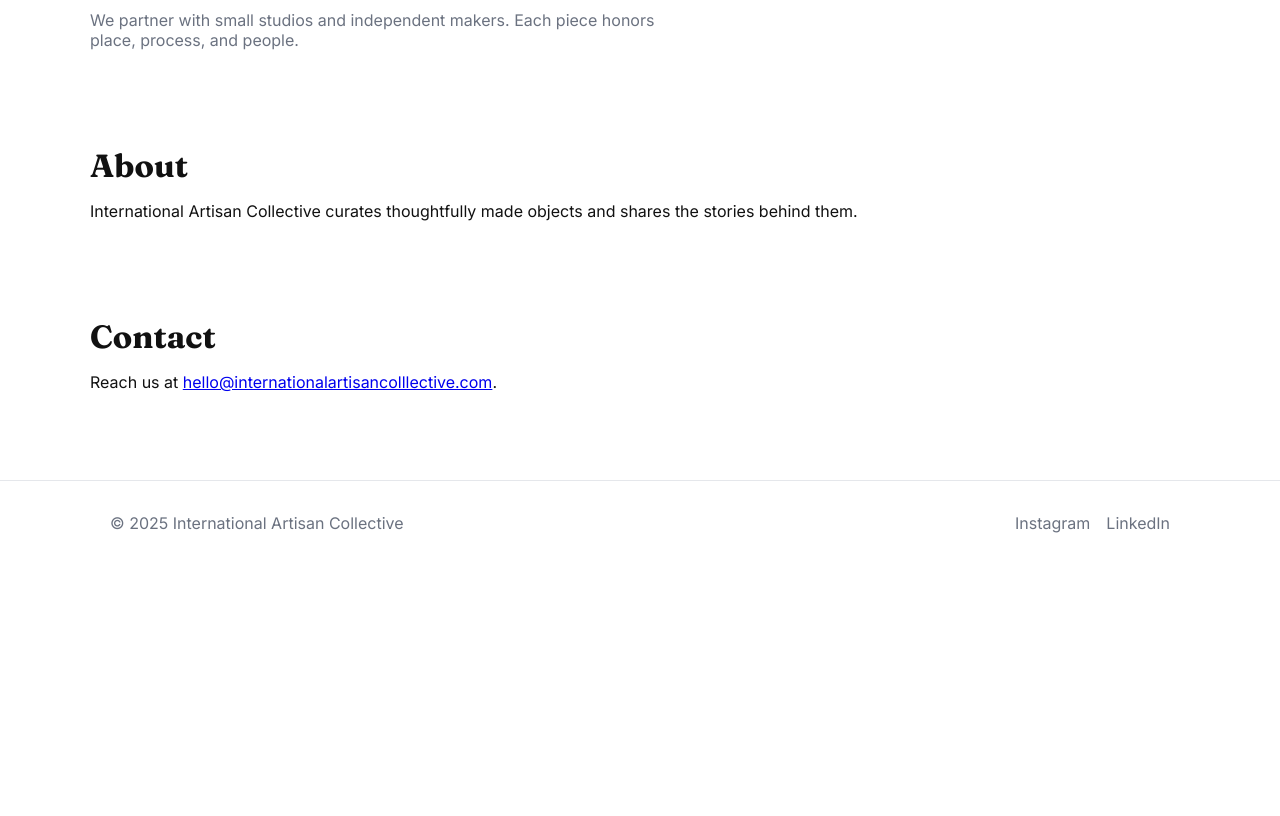
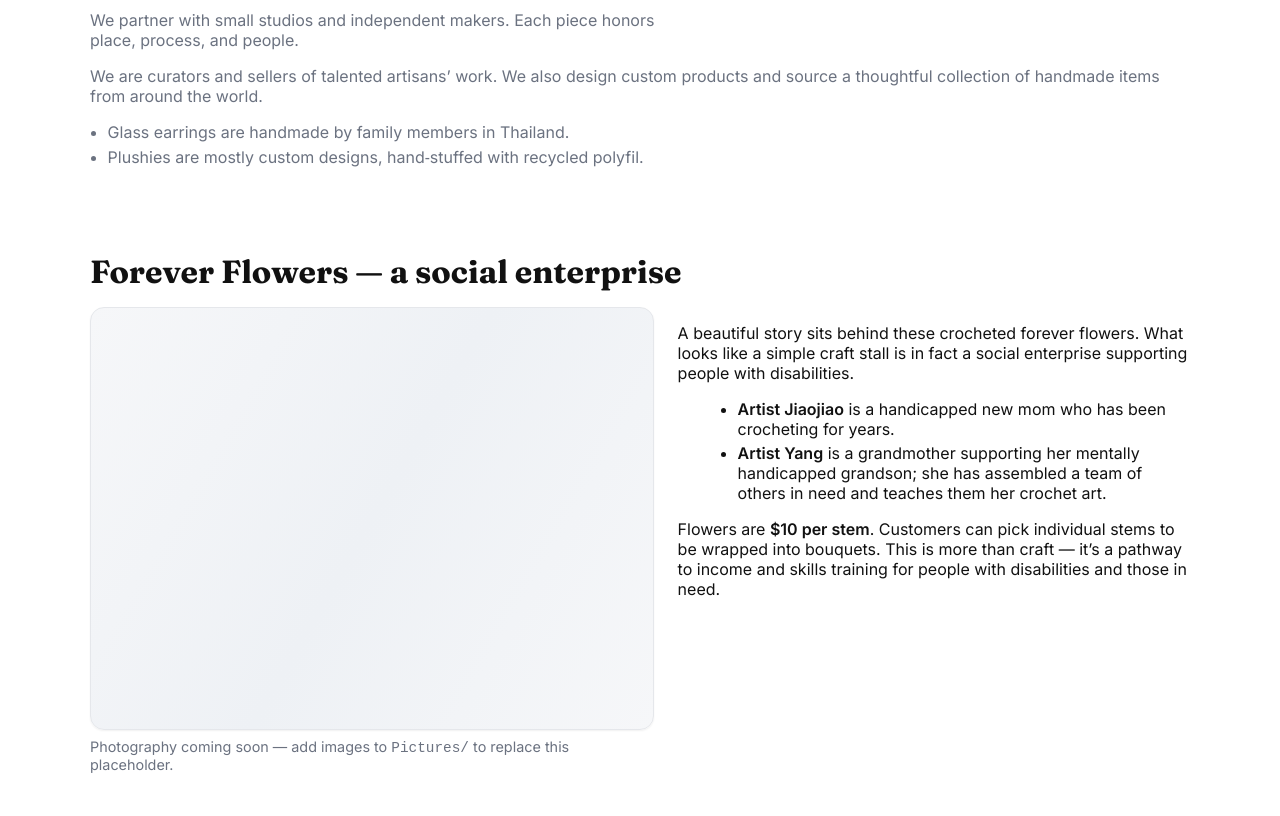
Before and after one commit to akaDennis/international-artisan-collective, a plain HTML site: page index.html in a window 1280 px wide. Shown: the part 1160-1976 px from the top of the page. Before the commit the page ends 1725 px from the top, so only its background shows below. Drawn offline with Linux system fonts and the light colour scheme.

Commit message:
Content: add Forever Flowers social enterprise story, enrich Artists details, add Pictures/ folder; styles for story layout

```diff
--- a/assets/styles.css
+++ b/assets/styles.css
@@ -37,6 +37,9 @@ body { margin: 0; font-family: Inter, ui-sans-serif, system-ui, -apple-system, S
 .section-header h2 { font-family: "Fraunces", ui-serif, Georgia, serif; font-size: clamp(1.5rem, 2.5vw, 2rem); margin: 0; }
 .section-header .link { color: var(--muted); text-decoration: none; font-weight: 600; }
 .section-header .link:hover { color: var(--text); text-decoration: underline; text-underline-offset: 3px; }
+.artist-notes { margin-top: .5rem; color: var(--muted); }
+.artist-notes ul { margin: .5rem 0 0; padding-left: 1.1rem; }
+.artist-notes li { margin: .25rem 0; }
 
 .grid { display: grid; grid-template-columns: repeat(auto-fit, minmax(220px, 1fr)); gap: 1rem; }
 .card { border: 1px solid var(--border); background: #fff; border-radius: var(--radius); overflow: hidden; box-shadow: var(--shadow-sm); transition: transform .2s ease, box-shadow .2s ease; }
@@ -49,6 +52,14 @@ body { margin: 0; font-family: Inter, ui-sans-serif, system-ui, -apple-system, S
 
 .lede { color: var(--muted); max-width: 60ch; }
 
+/* Story layout */
+.story .story-content { display: grid; grid-template-columns: 1.1fr 1fr; gap: 1.5rem; align-items: start; }
+.story .story-media .media { border-radius: var(--radius); border: 1px solid var(--border); box-shadow: var(--shadow-sm); }
+.story .photo-note { margin: .5rem 0 0; color: var(--muted); font-size: .9rem; }
+.story .story-text ul { margin: .5rem 0 .5rem 1.25rem; }
+.story .story-text li { margin: .25rem 0; }
+@media (max-width: 900px) { .story .story-content { grid-template-columns: 1fr; } }
+
 .site-footer { border-top: 1px solid var(--border); padding: 2rem 0; margin-top: 2rem; background: #fff; }
 .site-footer .container { display: flex; gap: 1rem; justify-content: space-between; align-items: center; }
 .site-footer p { margin: 0; color: var(--muted); }
--- a/index.html
+++ b/index.html
@@ -91,6 +91,43 @@
           <h2>Our artists</h2>
         </div>
         <p class="lede">We partner with small studios and independent makers. Each piece honors place, process, and people.</p>
+        <div class="artist-notes">
+          <p>
+            We are curators and sellers of talented artisans’ work. We also design custom products and source a
+            thoughtful collection of handmade items from around the world.
+          </p>
+          <ul>
+            <li>Glass earrings are handmade by family members in Thailand.</li>
+            <li>Plushies are mostly custom designs, hand‑stuffed with recycled polyfil.</li>
+          </ul>
+        </div>
+      </section>
+
+      <section id="forever-flowers" class="section container story">
+        <div class="section-header">
+          <h2>Forever Flowers — a social enterprise</h2>
+        </div>
+        <div class="story-content">
+          <div class="story-media">
+            <div class="media placeholder" aria-hidden="true"></div>
+            <p class="photo-note">Photography coming soon — add images to <code>Pictures/</code> to replace this placeholder.</p>
+          </div>
+          <div class="story-text">
+            <p>
+              A beautiful story sits behind these crocheted forever flowers. What looks like a simple craft stall is in
+              fact a social enterprise supporting people with disabilities.
+            </p>
+            <ul>
+              <li><strong>Artist Jiaojiao</strong> is a handicapped new mom who has been crocheting for years.</li>
+              <li><strong>Artist Yang</strong> is a grandmother supporting her mentally handicapped grandson; she has assembled a
+                team of others in need and teaches them her crochet art.</li>
+            </ul>
+            <p>
+              Flowers are <strong>$10 per stem</strong>. Customers can pick individual stems to be wrapped into bouquets.
+              This is more than craft — it’s a pathway to income and skills training for people with disabilities and those in need.
+            </p>
+          </div>
+        </div>
       </section>
 
       <section id="about" class="section container">
```
Also changed, not shown: 4 other files.
